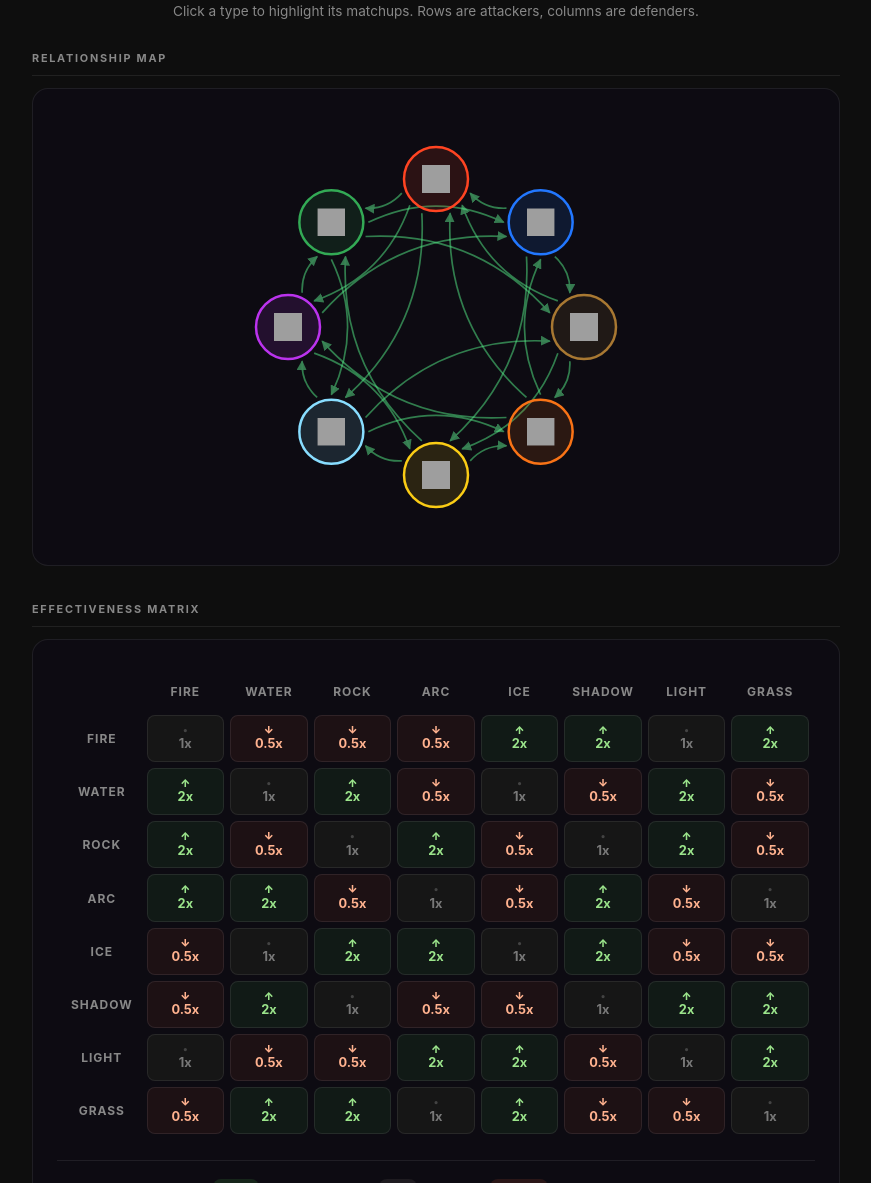
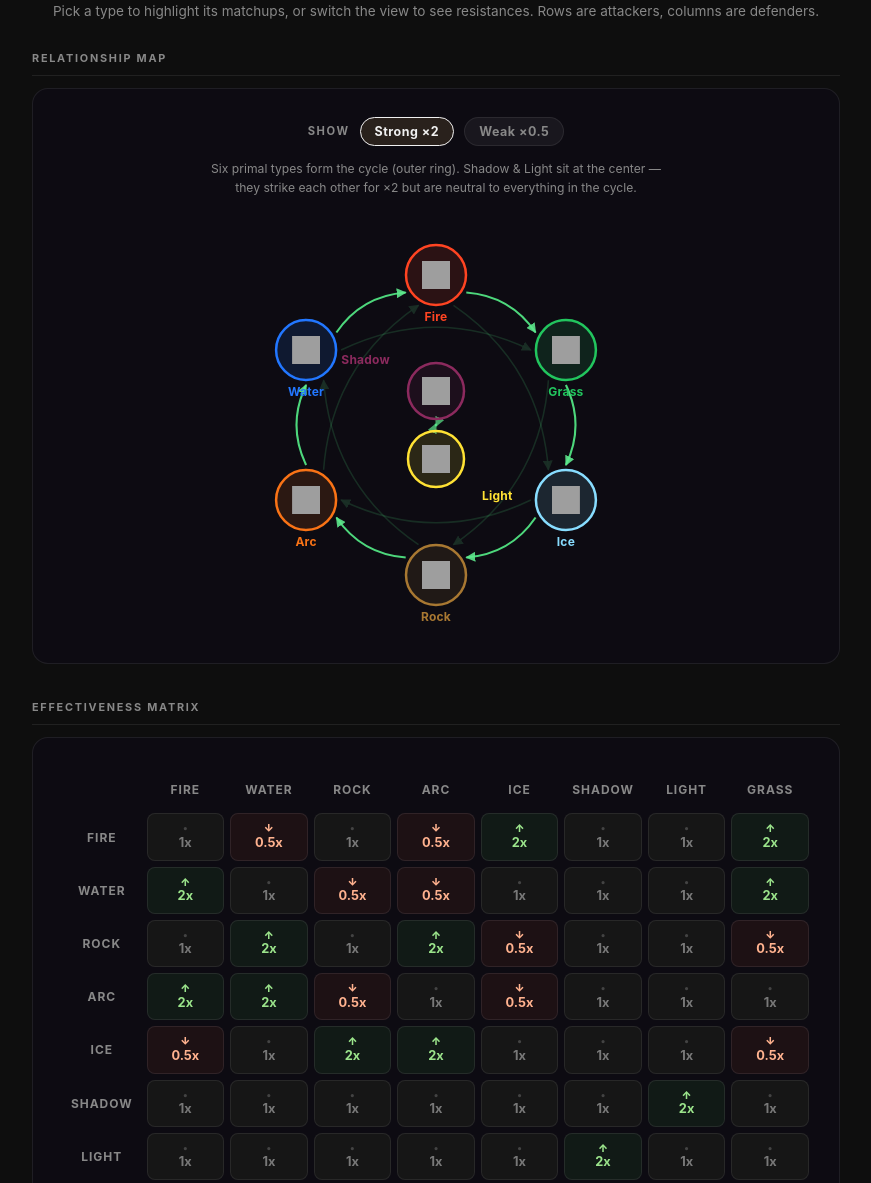
Before and after one commit to McBoop69420/jaredluyster.com, a plain HTML site: page docs/type-chart.html in a window 1280 px wide. Shown: the part 117-1300 px from the top of the page, without its empty margins (204-1075 px from the left). Drawn offline with Linux system fonts and the light colour scheme; grey boxes are pictures that could not be loaded.

Commit message:
Adopt the canonical type palette and type chart

```diff
--- a/crest.js
+++ b/crest.js
@@ -7,7 +7,7 @@
    per type, each in its CANONICAL colour from bibles/ui-and-design.md:
 
      Fire #ff4422 · Water #2277ff · Rock #a87832 · Arc  #f97316
-     Ice  #88ddff · Shadow #bb33ee · Light #facc15 · Grass #22c55e
+     Ice  #88ddff · Shadow #8c2a5e · Light #ffe234 · Grass #22c55e
 
    Ray order clockwise from top is locked to Fire so it aligns with the vortex:
      Fire – Light – Grass – Arc – Water – Ice – Rock – Shadow.
@@ -21,13 +21,13 @@
   // the eight magic schools, in ray order (top = Fire, clockwise)
   var CANON_TYPES = [
     { id:"fire",    name:"Fire",    color:"#ff4422" },
-    { id:"light",   name:"Light",   color:"#facc15" },
+    { id:"light",   name:"Light",   color:"#ffe234" },
     { id:"grass",   name:"Grass",   color:"#22c55e" },
     { id:"arc",     name:"Arc",     color:"#f97316" },
     { id:"water",   name:"Water",   color:"#2277ff" },
     { id:"ice",     name:"Ice",     color:"#88ddff" },
     { id:"rock",    name:"Rock",    color:"#a87832" },
-    { id:"shadow",  name:"Shadow",  color:"#bb33ee" }
+    { id:"shadow",  name:"Shadow",  color:"#8c2a5e" }
   ];
 
   // colour presets (glow halo / core tube / bright / inner highlight / deep) — used for the frame, not the rays
--- a/docs/cards-data.js
+++ b/docs/cards-data.js
@@ -420,7 +420,7 @@ const CARD_REFERENCE = [
         "label": "Shadow",
         "icon": "TypeIcons/icon_shadow.png",
         "fallbackIcon": "??",
-        "color": "#bb33ee",
+        "color": "#8c2a5e",
         "cards": [
             {
                 "name": "Curse Touch",
@@ -499,7 +499,7 @@ const CARD_REFERENCE = [
         "label": "Light",
         "icon": "TypeIcons/icon_light.png",
         "fallbackIcon": "??",
-        "color": "#facc15",
+        "color": "#ffe234",
         "cards": [
             {
                 "name": "Radiant Bolt",
--- a/docs/crest.js
+++ b/docs/crest.js
@@ -7,7 +7,7 @@
    per type, each in its CANONICAL colour from bibles/ui-and-design.md:
 
      Fire #ff4422 · Water #2277ff · Rock #a87832 · Arc  #f97316
-     Ice  #88ddff · Shadow #bb33ee · Light #facc15 · Grass #22c55e
+     Ice  #88ddff · Shadow #8c2a5e · Light #ffe234 · Grass #22c55e
 
    Ray order clockwise from top is locked to Fire so it aligns with the vortex:
      Fire – Light – Grass – Arc – Water – Ice – Rock – Shadow.
@@ -21,13 +21,13 @@
   // the eight magic schools, in ray order (top = Fire, clockwise)
   var CANON_TYPES = [
     { id:"fire",    name:"Fire",    color:"#ff4422" },
-    { id:"light",   name:"Light",   color:"#facc15" },
+    { id:"light",   name:"Light",   color:"#ffe234" },
     { id:"grass",   name:"Grass",   color:"#22c55e" },
     { id:"arc",     name:"Arc",     color:"#f97316" },
     { id:"water",   name:"Water",   color:"#2277ff" },
     { id:"ice",     name:"Ice",     color:"#88ddff" },
     { id:"rock",    name:"Rock",    color:"#a87832" },
-    { id:"shadow",  name:"Shadow",  color:"#bb33ee" }
+    { id:"shadow",  name:"Shadow",  color:"#8c2a5e" }
   ];
 
   // colour presets (glow halo / core tube / bright / inner highlight / deep) — used for the frame, not the rays
--- a/docs/marks.jsx
+++ b/docs/marks.jsx
@@ -47,14 +47,14 @@ const ElIce = ({ size = 64, color = "#88ddff" }) => (
     <path d="M21 21 L16.5 22 L19 27 M43 21 L47.5 22 L46 27 M46 37 L47.5 42 L43 43 M19 37 L16.5 42 L21 43" opacity="0.6" />
   </MarkFrame>
 );
-const ElShadow = ({ size = 64, color = "#bb33ee" }) => (
+const ElShadow = ({ size = 64, color = "#8c2a5e" }) => (
   <MarkFrame size={size} color={color}>
     <circle cx="32" cy="32" r="11" />
     <path d="M32 21 A11 11 0 0 0 32 43 A8 11 0 0 1 32 21 Z" fill={color} stroke="none" opacity="0.85" />
     <path d="M32 10 L32 16 M32 48 L32 54 M10 32 L16 32 M48 32 L54 32" opacity="0.5" />
   </MarkFrame>
 );
-const ElLight = ({ size = 64, color = "#facc15" }) => (
+const ElLight = ({ size = 64, color = "#ffe234" }) => (
   <MarkFrame size={size} color={color}>
     <circle cx="32" cy="32" r="8" />
     <path d="M32 13 L32 18 M32 46 L32 51 M13 32 L18 32 M46 32 L51 32" />
--- a/docs/type-chart.html
+++ b/docs/type-chart.html
@@ -31,6 +31,58 @@
             padding: 28px 24px;
         }
 
+        /* ── Controls ────────────────────────────────────── */
+        .chart-controls {
+            display: flex;
+            align-items: center;
+            gap: 10px;
+            justify-content: center;
+            margin-bottom: 14px;
+            flex-wrap: wrap;
+        }
+
+        .cc-label {
+            font-size: 0.7rem;
+            letter-spacing: 0.14em;
+            text-transform: uppercase;
+            color: var(--muted);
+            font-weight: 700;
+        }
+
+        .cc-btn {
+            background: rgba(255, 255, 255, 0.05);
+            border: 1px solid var(--border);
+            color: var(--muted);
+            border-radius: 999px;
+            padding: 6px 14px;
+            font-size: 0.78rem;
+            font-weight: 700;
+            letter-spacing: 0.04em;
+            cursor: pointer;
+            transition: color 0.15s, border-color 0.15s, background 0.15s;
+            font-family: inherit;
+        }
+
+        .cc-btn:hover {
+            color: var(--text);
+            border-color: var(--gold);
+        }
+
+        .cc-btn.active {
+            background: rgba(240, 190, 99, 0.12);
+            border-color: var(--gold);
+            color: var(--gold);
+        }
+
+        .chart-hint {
+            font-size: 0.76rem;
+            color: var(--muted);
+            text-align: center;
+            line-height: 1.55;
+            max-width: 460px;
+            margin: 0 auto 18px;
+        }
+
         /* ── Graph ───────────────────────────────────────── */
         .graph-wrap {
             display: flex;
@@ -40,6 +92,15 @@
         #wheelSvg .type-node {
             cursor: pointer;
             transition: opacity 0.22s;
+        }
+
+        .type-label {
+            font-family: inherit;
+            font-size: 12px;
+            font-weight: 700;
+            letter-spacing: 0.02em;
+            pointer-events: none;
+            user-select: none;
         }
 
         .arrow-path {
@@ -238,17 +299,27 @@
 <body>
     <main class="page-narrow">
         <h1 class="page-title">Type Chart</h1>
-        <p class="subtitle">Click a type to highlight its matchups. Rows are attackers, columns are defenders.</p>
+        <p class="subtitle">Pick a type to highlight its matchups, or switch the view to see resistances. Rows are attackers, columns are defenders.</p>
 
         <section class="chart-section">
             <p class="chart-section-label">Relationship Map</p>
             <div class="chart-panel">
+                <div class="chart-controls">
+                    <span class="cc-label">Show</span>
+                    <button class="cc-btn active" data-mode="offense">Strong ×2</button>
+                    <button class="cc-btn" data-mode="defense">Weak ×0.5</button>
+                </div>
+                <p class="chart-hint">Six primal types form the cycle (outer ring). Shadow &amp; Light sit at the center — they strike each other for ×2 but are neutral to everything in the cycle.</p>
                 <div class="graph-wrap">
                     <svg id="wheelSvg" style="width:420px;height:420px;overflow:visible;" viewBox="-210 -210 420 420">
                         <defs>
                             <marker id="arr-marker" markerWidth="10" markerHeight="10"
                                     refX="9" refY="5" orient="auto" markerUnits="userSpaceOnUse">
                                 <path d="M0,0 L10,5 L0,10 Z" fill="#66ff99" opacity="0.9"/>
+                            </marker>
+                            <marker id="arr-marker-r" markerWidth="10" markerHeight="10"
+                                    refX="9" refY="5" orient="auto" markerUnits="userSpaceOnUse">
+                                <path d="M0,0 L10,5 L0,10 Z" fill="#ff8a6c" opacity="0.9"/>
                             </marker>
                         </defs>
                         <g id="arrowLayer"></g>
@@ -287,6 +358,7 @@
 
     <script>
         const TYPES = ['Fire','Water','Rock','Arc','Ice','Shadow','Light','Grass'];
+        const CYCLE = ['Fire','Grass','Ice','Rock','Arc','Water']; // primal cycle order
 
         const TYPE_ICONS = {
             Fire:   '../TypeIcons/icon_fire.png',
@@ -305,44 +377,63 @@
             Rock:   '#a87832',
             Arc:    '#f97316',
             Ice:    '#88ddff',
-            Shadow: '#bb33ee',
-            Light:  '#facc15',
-            Grass:  '#33aa55',
+            Shadow: '#8c2a5e',
+            Light:  '#ffe234',
+            Grass:  '#22c55e',
         };
 
+        // Canonical matrix from the Atlas Type Matchups spec.
+        // Row = attacker, Column = defender. ×2 / ×0.5 / ×1.
         const EFF = {
-            Fire:   { Fire:1, Water:0.5, Rock:0.5, Arc:0.5, Ice:2,   Shadow:2,   Light:1,   Grass:2   },
-            Water:  { Fire:2, Water:1,   Rock:2,   Arc:0.5, Ice:1,   Shadow:0.5, Light:2,   Grass:0.5 },
-            Rock:   { Fire:2, Water:0.5, Rock:1,   Arc:2,   Ice:0.5, Shadow:1,   Light:2,   Grass:0.5 },
-            Arc:    { Fire:2, Water:2,   Rock:0.5, Arc:1,   Ice:0.5, Shadow:2,   Light:0.5, Grass:1   },
-            Ice:    { Fire:0.5, Water:1, Rock:2,   Arc:2,   Ice:1,   Shadow:2,   Light:0.5, Grass:0.5 },
-            Shadow: { Fire:0.5, Water:2, Rock:1,   Arc:0.5, Ice:0.5, Shadow:1,   Light:2,   Grass:2   },
-            Light:  { Fire:1,   Water:0.5, Rock:0.5, Arc:2, Ice:2,   Shadow:0.5, Light:1,   Grass:2   },
-            Grass:  { Fire:0.5, Water:2, Rock:2,   Arc:1,   Ice:2,   Shadow:0.5, Light:0.5, Grass:1   },
+            Fire:   { Fire:1, Water:0.5, Rock:1,   Arc:0.5, Ice:2,   Grass:2,   Shadow:1, Light:1   },
+            Water:  { Fire:2, Water:1,   Rock:0.5, Arc:0.5, Ice:1,   Grass:2,   Shadow:1, Light:1   },
+            Rock:   { Fire:1, Water:2,   Rock:1,   Arc:2,   Ice:0.5, Grass:0.5, Shadow:1, Light:1   },
+            Arc:    { Fire:2, Water:2,   Rock:0.5, Arc:1,   Ice:0.5, Grass:1,   Shadow:1, Light:1   },
+            Ice:    { Fire:0.5, Water:1, Rock:2,   Arc:2,   Ice:1,   Grass:0.5, Shadow:1, Light:1   },
+            Grass:  { Fire:0.5, Water:0.5, Rock:2, Arc:1,   Ice:2,   Grass:1,   Shadow:1, Light:1   },
+            Shadow: { Fire:1, Water:1,   Rock:1,   Arc:1,   Ice:1,   Grass:1,   Shadow:1, Light:2   },
+            Light:  { Fire:1, Water:1,   Rock:1,   Arc:1,   Ice:1,   Grass:1,   Shadow:2, Light:1   },
         };
 
         // ── Node positions ────────────────────────────────────
-        // The only non-edges (no 2x in either direction) are:
-        //   Fire↔Light, Water↔Ice, Rock↔Shadow, Arc↔Grass
-        // Placing those pairs diametrically opposite on a regular octagon
-        // means every drawn edge spans ≤3 positions, minimising crossings.
-        const RADIUS = 148;
-        const octOrder = ['Fire','Water','Rock','Arc','Light','Ice','Shadow','Grass'];
+        // 6 primal types on a hexagon in cycle order: the ring edges ARE the
+        // cycle (each beats the next). Shadow & Light sit at the center as a
+        // mutual ×2 pair, neutral to every cycle type.
+        const RADIUS = 150;
+        const NODE_R = 30;
+        const CENTER_R = 28;
+        const HEX_START = -Math.PI / 2; // Fire at top
         const positions = {};
-        octOrder.forEach((type, i) => {
-            const angle = (i / 8) * Math.PI * 2 - Math.PI / 2;
+        CYCLE.forEach((type, i) => {
+            const angle = HEX_START + i * (Math.PI * 2 / 6);
             positions[type] = {
                 x: Math.cos(angle) * RADIUS,
                 y: Math.sin(angle) * RADIUS,
+                r: NODE_R,
+                ring: true,
             };
         });
+        positions['Shadow'] = { x: 0,   y: -34, r: CENTER_R, center: true };
+        positions['Light']  = { x: 0,   y: 34,  r: CENTER_R, center: true };
 
-        const NODE_R = 32;
+        // Classify an edge for styling: 'ring' (cycle step), 'chord' (2nd win),
+        // 'special' (Shadow<->Light), or 'resist' (×0.5).
+        function classify(a, d) {
+            if ((a === 'Shadow' && d === 'Light') || (a === 'Light' && d === 'Shadow')) return 'special';
+            const v = EFF[a][d];
+            if (v === 2) {
+                const ia = CYCLE.indexOf(a), ib = CYCLE.indexOf(d);
+                if (ia >= 0 && ib >= 0 && ib === (ia + 1) % 6) return 'ring';
+                return 'chord';
+            }
+            if (v === 0.5) return 'resist';
+            return null;
+        }
 
         // ── Helpers ───────────────────────────────────────────
         function shortenLine(x1, y1, x2, y2, amount) {
             const dx = x2 - x1, dy = y2 - y1;
-            const len = Math.sqrt(dx * dx + dy * dy);
+            const len = Math.sqrt(dx * dx + dy * dy) || 1;
             return {
                 x1: x1 + dx / len * amount,
                 y1: y1 + dy / len * amount,
@@ -357,49 +448,62 @@
             return `M${x1.toFixed(2)},${y1.toFixed(2)} Q${cx.toFixed(2)},${cy.toFixed(2)} ${x2.toFixed(2)},${y2.toFixed(2)}`;
         }
 
-        // ── Build arrows ──────────────────────────────────────
+        const SVGNS = 'http://www.w3.org/2000/svg';
+
+        // ── Build edges ───────────────────────────────────────
         const arrowLayer = document.getElementById('arrowLayer');
         const nodeLayer  = document.getElementById('nodeLayer');
-        const arrowPaths = [];
+        const edges = [];
 
         TYPES.forEach(attacker => {
             TYPES.forEach(defender => {
-                if (EFF[attacker][defender] !== 2) return;
-                const p1 = positions[attacker];
-                const p2 = positions[defender];
-                const s = shortenLine(p1.x, p1.y, p2.x, p2.y, NODE_R + 5);
+                if (attacker === defender) return;
+                const v = EFF[attacker][defender];
+                if (v !== 2 && v !== 0.5) return; // skip neutral
+                const cls = classify(attacker, defender);
+                if (!cls) return;
+                const m = v === 2 ? 'offense' : 'defense';
+
+                const p1 = positions[attacker], p2 = positions[defender];
+                const r1 = p1.r || NODE_R, r2 = p2.r || NODE_R;
+                const s = shortenLine(p1.x, p1.y, p2.x, p2.y, (r1 + r2) / 2 + 5);
                 const d = curvePath(s.x1, s.y1, s.x2, s.y2);
 
-                const path = document.createElementNS('http://www.w3.org/2000/svg', 'path');
+                const path = document.createElementNS(SVGNS, 'path');
                 path.setAttribute('d', d);
-                path.setAttribute('stroke', '#55ee88');
-                path.setAttribute('stroke-width', '1.7');
+                path.setAttribute('stroke', m === 'offense' ? '#55ee88' : '#ff7a5c');
+                path.setAttribute('stroke-width',
+                    cls === 'ring' ? '2.1' :
+                    cls === 'special' ? '2.4' : '1.5');
                 path.setAttribute('fill', 'none');
                 path.setAttribute('opacity', '0.5');
-                path.setAttribute('marker-end', 'url(#arr-marker)');
+                path.setAttribute('marker-end', m === 'offense' ? 'url(#arr-marker)' : 'url(#arr-marker-r)');
                 path.setAttribute('class', 'arrow-path');
                 path.dataset.from = attacker;
                 path.dataset.to   = defender;
+                path.dataset.cls  = cls;
+                path.dataset.mode = m;
                 arrowLayer.appendChild(path);
-                arrowPaths.push(path);
+                edges.push({ path, from: attacker, to: defender, cls, mode: m });
             });
         });
 
         // ── Build nodes ───────────────────────────────────────
         let selectedType = null;
         let hoveredType  = null;
+        let mode = 'offense';
 
         Object.keys(positions).forEach(type => {
             const pos   = positions[type];
             const color = TYPE_COLORS[type];
-            const g     = document.createElementNS('http://www.w3.org/2000/svg', 'g');
+            const g     = document.createElementNS(SVGNS, 'g');
             g.setAttribute('class', 'type-node');
             g.setAttribute('data-type', type);
             g.setAttribute('transform', `translate(${pos.x},${pos.y})`);
 
             // Outer glow ring (shown on active)
-            const glow = document.createElementNS('http://www.w3.org/2000/svg', 'circle');
-            glow.setAttribute('r', String(NODE_R + 7));
+            const glow = document.createElementNS(SVGNS, 'circle');
+            glow.setAttribute('r', String((pos.r || NODE_R) + 7));
             glow.setAttribute('fill', 'none');
             glow.setAttribute('stroke', color);
             glow.setAttribute('stroke-width', '2');
@@ -408,17 +512,17 @@
             glow.style.transition = 'opacity 0.22s';
 
             // Main circle
-            const circle = document.createElementNS('http://www.w3.org/2000/svg', 'circle');
-            circle.setAttribute('r', String(NODE_R));
+            const circle = document.createElementNS(SVGNS, 'circle');
+            circle.setAttribute('r', String(pos.r || NODE_R));
             circle.setAttribute('fill', color + '20');
             circle.setAttribute('stroke', color);
             circle.setAttribute('stroke-width', '2.5');
 
-            // Icon image (centred in node, no label)
-            const icon = document.createElementNS('http://www.w3.org/2000/svg', 'image');
+            // Icon image (centred in node)
+            const icon = document.createElementNS(SVGNS, 'image');
             icon.setAttribute('href', TYPE_ICONS[type]);
-            icon.setAttribute('x', '-14');
-            icon.setAttribute('y', '-14');
+            icon.setAttribute('x', String(-14));
+            icon.setAttribute('y', String(-14));
             icon.setAttribute('width', '28');
             icon.setAttribute('height', '28');
             icon.setAttribute('preserveAspectRatio', 'xMidYMid meet');
@@ -426,6 +530,23 @@
             g.appendChild(glow);
             g.appendChild(circle);
             g.appendChild(icon);
+
+            // Always-on text label
+            const label = document.createElementNS(SVGNS, 'text');
+            label.setAttribute('class', 'type-label');
+            label.setAttribute('fill', color);
+            if (pos.center) {
+                label.setAttribute('x', type === 'Shadow' ? String(-46) : String(46));
+                label.setAttribute('y', String(pos.y + 4));
+                label.setAttribute('text-anchor', type === 'Shadow' ? 'end' : 'start');
+                label.setAttribute('dominant-baseline', 'middle');
+            } else {
+                label.setAttribute('x', '0');
+                label.setAttribute('y', String((pos.r || NODE_R) + 16));
+                label.setAttribute('text-anchor', 'middle');
+            }
+            label.textContent = type;
+            g.appendChild(label);
 
             g.addEventListener('mouseenter', e => {
                 hoveredType = type;
@@ -448,8 +569,30 @@
         });
 
         // ── Highlight logic ───────────────────────────────────
+        function idleOpacity(cls) {
+            if (mode === 'offense') {
+                return cls === 'ring' ? 0.9 : cls === 'chord' ? 0.15 : cls === 'special' ? 0.7 : 0.5;
+            }
+            return 0.55; // defense: all ×0.5 edges share one look
+        }
+
         function applyHighlight() {
             const active = selectedType || hoveredType;
+
+            edges.forEach(e => {
+                if (e.mode !== mode) { e.path.style.display = 'none'; return; }
+                e.path.style.display = '';
+                if (!active) {
+                    e.path.style.opacity = String(idleOpacity(e.cls));
+                    e.path.classList.remove('arrow-active');
+                } else if (e.from === active || e.to === active) {
+                    e.path.style.opacity = '1';
+                    e.path.classList.add('arrow-active');
+                } else {
+                    e.path.style.opacity = '0.04';
+                    e.path.classList.remove('arrow-active');
+                }
+            });
 
             nodeLayer.querySelectorAll('.type-node').forEach(node => {
                 const t    = node.getAttribute('data-type');
@@ -461,27 +604,24 @@
                     node.style.opacity = '1';
                     glow.setAttribute('opacity', '0.55');
                 } else {
-                    const connected = EFF[active][t] === 2 || EFF[t][active] === 2;
-                    node.style.opacity = connected ? '0.75' : '0.18';
+                    const connected = edges.some(e =>
+                        e.mode === mode &&
+                        ((e.from === active && e.to === t) || (e.from === t && e.to === active)));
+                    node.style.opacity = connected ? '0.82' : '0.16';
                     glow.setAttribute('opacity', '0');
                 }
             });
+        }
 
-            arrowPaths.forEach(path => {
-                const from = path.dataset.from;
-                const to   = path.dataset.to;
-                if (!active) {
-                    path.style.opacity = '0.5';
-                    path.classList.remove('arrow-active');
-                } else if (from === active || to === active) {
-                    path.style.opacity = '1';
-                    path.classList.add('arrow-active');
-                } else {
-                    path.style.opacity = '0.04';
-                    path.classList.remove('arrow-active');
-                }
-            });
+        // ── Mode toggle ───────────────────────────────────────
+        function setMode(m) {
+            mode = m;
+            document.querySelectorAll('.cc-btn').forEach(b =>
+                b.classList.toggle('active', b.dataset.mode === m));
+            applyHighlight();
         }
+        document.querySelectorAll('.cc-btn').forEach(b =>
+            b.addEventListener('click', () => setMode(b.dataset.mode)));
 
         // ── Matrix ────────────────────────────────────────────
         const table = document.getElementById('effMatrix');
@@ -629,6 +769,8 @@
             tooltip.classList.remove('visible');
             tooltip.setAttribute('aria-hidden', 'true');
         }
+
+        applyHighlight();
     </script>
 </body>
 </html>
--- a/marks.jsx
+++ b/marks.jsx
@@ -47,14 +47,14 @@ const ElIce = ({ size = 64, color = "#88ddff" }) => (
     <path d="M21 21 L16.5 22 L19 27 M43 21 L47.5 22 L46 27 M46 37 L47.5 42 L43 43 M19 37 L16.5 42 L21 43" opacity="0.6" />
   </MarkFrame>
 );
-const ElShadow = ({ size = 64, color = "#bb33ee" }) => (
+const ElShadow = ({ size = 64, color = "#8c2a5e" }) => (
   <MarkFrame size={size} color={color}>
     <circle cx="32" cy="32" r="11" />
     <path d="M32 21 A11 11 0 0 0 32 43 A8 11 0 0 1 32 21 Z" fill={color} stroke="none" opacity="0.85" />
     <path d="M32 10 L32 16 M32 48 L32 54 M10 32 L16 32 M48 32 L54 32" opacity="0.5" />
   </MarkFrame>
 );
-const ElLight = ({ size = 64, color = "#facc15" }) => (
+const ElLight = ({ size = 64, color = "#ffe234" }) => (
   <MarkFrame size={size} color={color}>
     <circle cx="32" cy="32" r="8" />
     <path d="M32 13 L32 18 M32 46 L32 51 M13 32 L18 32 M46 32 L51 32" />
```
Also changed, not shown: docs/Bibles/ui-and-design.md (+3 -3 lines), docs/atlas.html (+2 -2 lines), docs/tagify.js (+4 -4 lines), docs/master-sigil.svg, docs/wordmark-horizontal.svg, docs/wordmark-vertical.svg, master-sigil.svg, wordmark-horizontal.svg, wordmark-vertical.svg.
